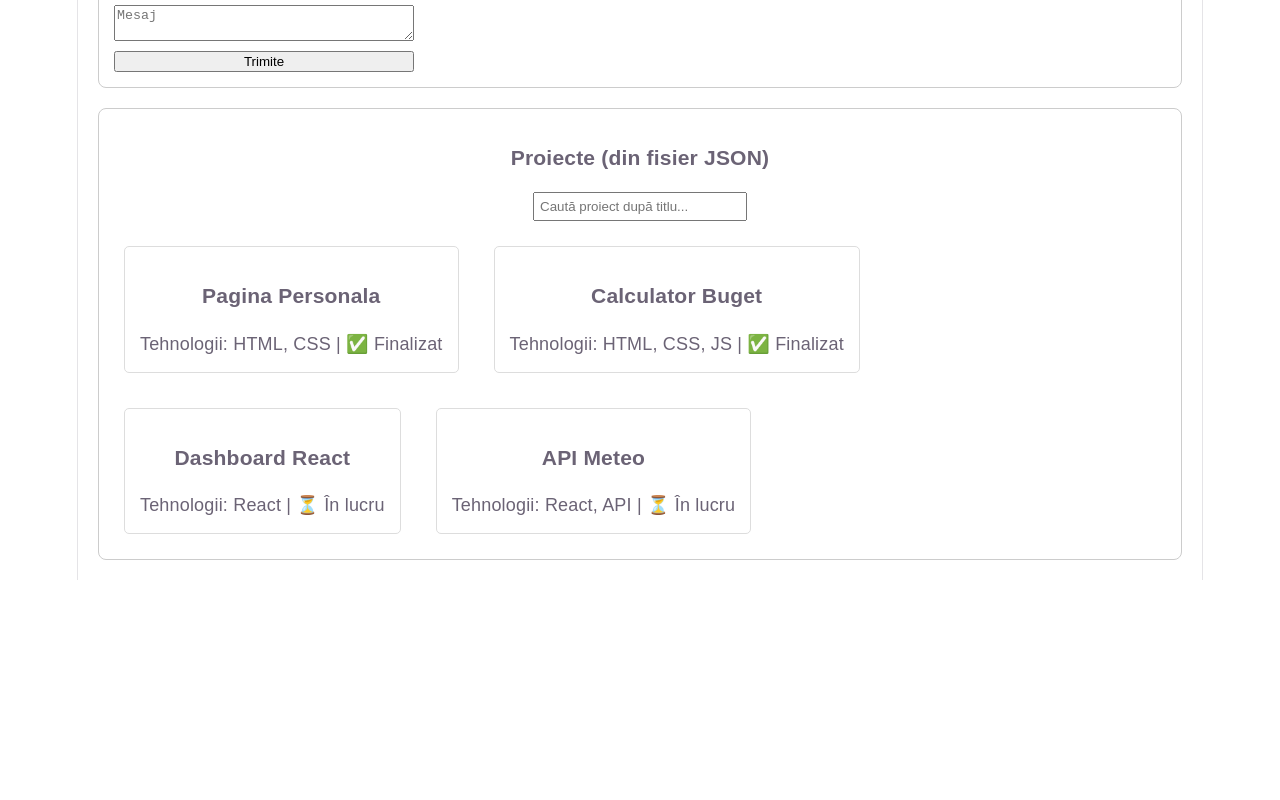
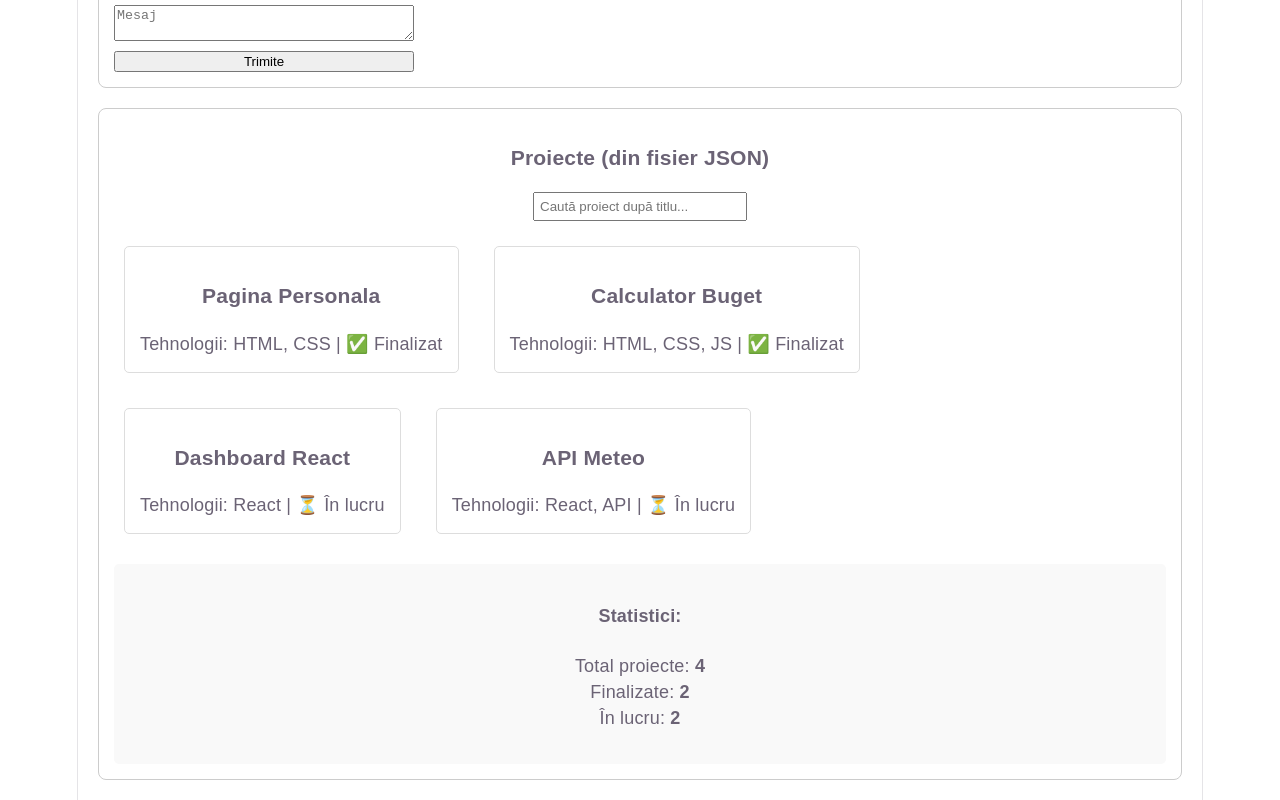
Before and after one commit to andrei-rd/Lab-PW, a React (Vite) app: page / in a window 1280 px wide. Shown: the part 690-1490 px from the top of the page. Before the commit the page ends 1270 px from the top, so only its background shows below. Built offline with nearby package versions, Linux system fonts and the light colour scheme.

Commit message:
Lab 6 Ex 4

```diff
--- a/src/ProjectList.jsx
+++ b/src/ProjectList.jsx
@@ -5,7 +5,7 @@ function ProjectList() {
   const [projects, setProjects] = useState([]);
   const [loading, setLoading] = useState(true);
   const [error, setError] = useState(null);
-  const [searchTerm, setSearchTerm] = useState(''); // State pentru căutare
+  const [searchTerm, setSearchTerm] = useState('');
 
   useEffect(() => {
     fetch('/data/projects.json')
@@ -56,6 +56,15 @@ function ProjectList() {
             />
           ))}
       </div>
+
+      <div style={{ marginTop: '20px', padding: '15px', backgroundColor: '#f9f9f9', borderRadius: '5px' }}>
+        <h4>Statistici:</h4>
+        <ul style={{ listStyleType: 'none', padding: 0 }}>
+          <li>Total proiecte: <strong>{projects.length}</strong></li>
+          <li>Finalizate: <strong>{projects.filter(p => p.done).length}</strong></li>
+          <li>În lucru: <strong>{projects.filter(p => !p.done).length}</strong></li>
+        </ul>
+      </div>
     </div>
   );
 }
```
